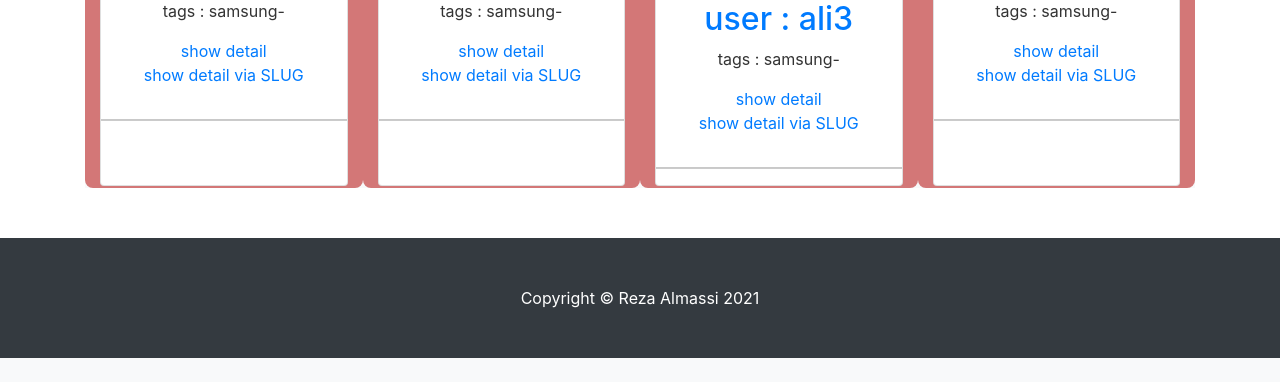
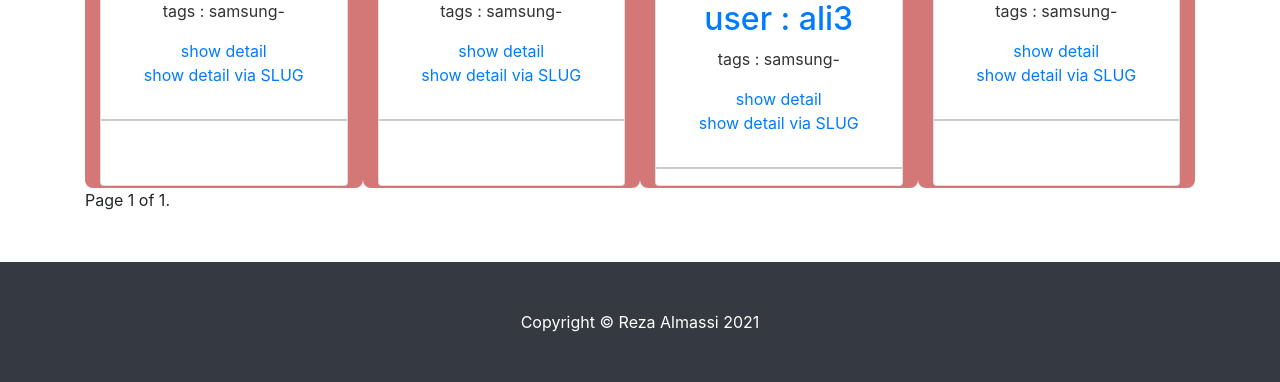
Before and after one commit to Rezacs/final_poroje, a Django app: page /class_post_list in a window 1280 px wide. Shown: the part 921-1303 px from the top of the page. Before the commit the page ends 1279 px from the top, so only its background shows below. Run offline with Django 3.2, Linux system fonts and the light colour scheme; data comes from the database, SQL or seed files in the repository; both versions use the stored data as it was after the commit; some libraries are stand-ins or nearby versions.

Commit message:
paginating all posts

```diff
--- a/homew/urls.py
+++ b/homew/urls.py
@@ -46,7 +46,7 @@ urlpatterns = [
     path('articles/', include('articles.urls')),
     path('posts/<str:given_slug>/', class_post_slug_view, name='show_post'),
     path('class_category_posts/<str:category_name>',class_category_posts),
-    path('class_category_posts/class_post_detail/<int:post_id>',class_post_detail),
+    # path('class_category_posts/class_post_detail/<int:post_id>',class_post_detail),
     # HW19
     path('post_list_2',PostListFilter.as_view() , name='seri_post_list'),
     path('comment_create_get',DRF_Create_comment.as_view()),
--- a/post/templates/class_category_posts.html
+++ b/post/templates/class_category_posts.html
@@ -12,7 +12,7 @@
           <p>{{t}}</p>
         {% endfor %}
         <p>
-            <a href="class_post_detail/{{post.id}}">show detail via ID </a>
+            <a href="/class_post_detail/{{post.id}}">show detail via ID </a>
             <br>
             <a href="gslug/{{post.slug}}">show detail via SLUG </a>
         </p>
--- a/post/templates/class_post_list.html
+++ b/post/templates/class_post_list.html
@@ -7,7 +7,7 @@
     <h1>post list :</h1>
     <div class="col-md-12 ">
         <div class="row mt-1 g-3 btn-light " style="height: 100%;">
-                {% for post in posts %}
+            {% for post in page_obj %}
                 <div class="col-md-3 feature-card " style="height: auto; ">
                     <div class="card h-100" >
                         <div style="justify-content: center;">
@@ -41,4 +41,22 @@
         </div>
     </div>
 
+    <div class="pagination">
+        <span class="step-links">
+            {% if page_obj.has_previous %}
+                <a href="?page=1">&laquo; first</a>
+                <a href="?page={{ page_obj.previous_page_number }}">previous</a>
+            {% endif %}
+
+            <span class="current">
+                Page {{ page_obj.number }} of {{ page_obj.paginator.num_pages }}.
+            </span>
+
+            {% if page_obj.has_next %}
+                <a href="?page={{ page_obj.next_page_number }}">next</a>
+                <a href="?page={{ page_obj.paginator.num_pages }}">last &raquo;</a>
+            {% endif %}
+        </span>
+    </div>
+
 {% endblock content %}
--- a/post/views.py
+++ b/post/views.py
@@ -209,9 +209,14 @@ def add_comment ( request , comment_id ) :
 
     return render ( request , 'forms/add_comment.html' , {'form' : form , 'post' : post} )
 
+from django.core.paginator import Paginator
 def class_post_list ( request ) :
+    #
     posts = Post.published.all()
-    return render ( request , 'class_post_list.html' , {'posts' :posts })
+    paginator = Paginator(posts, 10) # Show 25 contacts per page.
+    page_number = request.GET.get('page')
+    page_obj = paginator.get_page(page_number)
+    return render ( request , 'class_post_list.html' , {'posts' :posts , 'page_obj' : page_obj})
 
 def class_category_detail ( request , category_id ) :
     category = Category.objects.get(id = category_id)
@@ -585,6 +590,7 @@ class TagListView ( ListView ) :
     model = Tag
     paginate_by = 5
     #context_object_name = 'publisher'
+    #
     #queryset = Tag.objects.all()
     template_name = "tag_list.html"
 
```
Also changed, not shown: db.sqlite3. Lines whose indentation alone changed are shown as unchanged.
